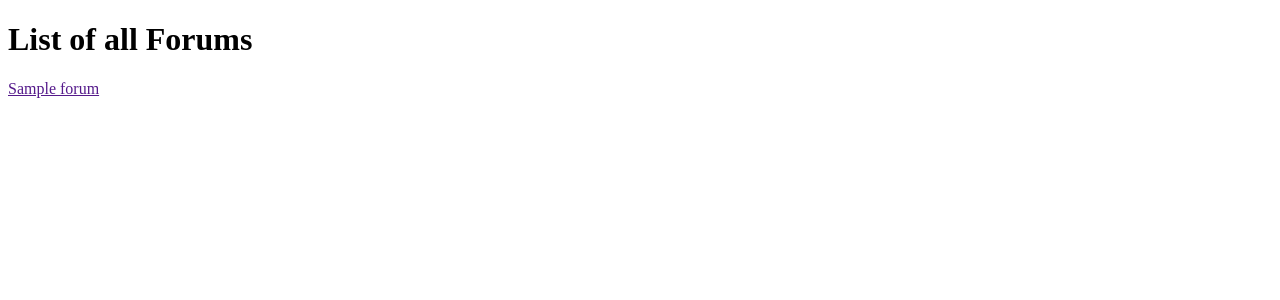
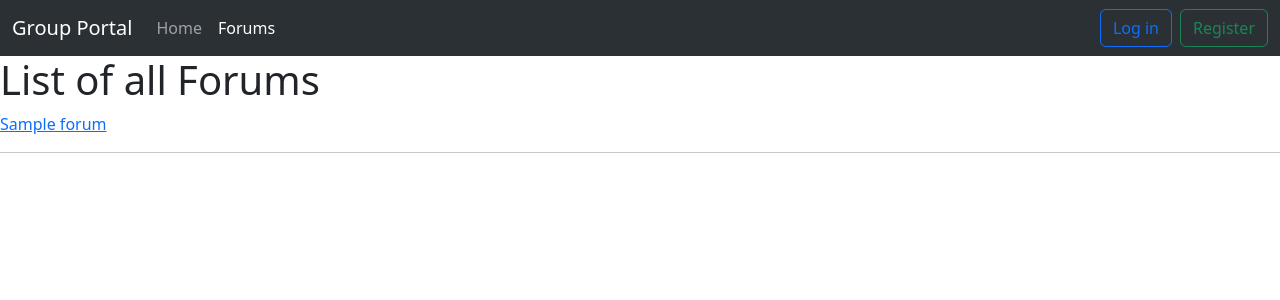
Before and after one commit to Andrew-arch477/-Group-portal, a Django app: template forum/templates/forums.html in a window 1280 px wide. Shown: the top 300 px of the page. Run offline with Django 5.2, Linux system fonts and the light colour scheme; the template is opened without the code that fills it: values that come from a table or form of the project are taken from there, others are empty; tables that the repository leaves empty hold one stand-in row (values such as "Sample post"); parts of the project's set-up code (start-up, migrations or seed data) failed here and were passed over.

Commit message:
Cosmetic changes (style pages)

```diff
--- a/forum/models.py
+++ b/forum/models.py
@@ -4,6 +4,8 @@ from django.db import models
 
 class Forum(models.Model):
     title = models.CharField(max_length=200)
+
+
 class Teacher(models.Model):
     first_name = models.CharField(max_length=50)
     middle_name = models.CharField(max_length=50)
--- a/forum/templates/forums.html
+++ b/forum/templates/forums.html
@@ -4,13 +4,44 @@
     <meta charset="UTF-8">
     <meta name="viewport" content="width=device-width, initial-scale=1.0">
     <title>Document</title>
+    {% load static %}
+    <link href="https://cdn.jsdelivr.net/npm/bootstrap@5.3.4/dist/css/bootstrap.min.css" rel="stylesheet" integrity="sha384-DQvkBjpPgn7RC31MCQoOeC9TI2kdqa4+BSgNMNj8v77fdC77Kj5zpWFTJaaAoMbC" crossorigin="anonymous">
+    <link rel="stylesheet" type="text/css" href="{% static css_file %}">
+    <link rel= "stylesheet" href= "https://maxst.icons8.com/vue-static/landings/line-awesome/line-awesome/1.3.0/css/line-awesome.min.css" >
 </head>
 <body>
+    <nav class="navbar navbar-expand-lg bg-body-tertiary" data-bs-theme="dark">
+        <div class="container-fluid">
+          <a class="navbar-brand" href="">Group Portal</a>
+          <button class="navbar-toggler" type="button" data-bs-toggle="collapse" data-bs-target="#navbarNav" aria-controls="navbarNav" aria-expanded="false" aria-label="Toggle navigation">
+            <span class="navbar-toggler-icon"></span>
+          </button>
+          <div class="collapse navbar-collapse" id="navbarNav">
+            <ul class="navbar-nav me-auto mb-2 mb-lg-0">
+              <li class="nav-item">
+                <a class="nav-link" aria-current="page" href="">Home</a>
+              </li>
+              <li class="nav-item">
+                <a class="nav-link active" aria-current="page" href="{% url 'forums' %}">Forums</a>
+              </li>
+            </ul>
+              <div class="d-flex">
+              {% if user.is_authenticated %}
+                  <a href="" class="btn btn-outline-danger ms-2">Log out</a>
+              {% else %}
+                  <a href="" class="btn btn-outline-primary ms-2">Log in</a>
+                  <a href="" class="btn btn-outline-success ms-2">Register</a>
+              {% endif %}
+            </div>
+          </div>
+        </div>
+    </nav>
     <h1>List of all Forums</h1>
     <div class="vertical_alignment">
         {% if forums %}
         {% for forum in forums %}
-            <a href="">{{ forum.title }}</a>
+            <a href="{% url 'detailed_task' forum_id=forum.id %}">{{ forum.title }}</a>
+            <hr>
         {% endfor %}
         {% endif %}
         {% if not forums %}
--- a/forum/urls.py
+++ b/forum/urls.py
@@ -4,4 +4,5 @@ from .views import *
 
 urlpatterns = [
     path('forums/', Forums.as_view(), name='forums'),
+    path('detailed_forum/<int:forum_id>/', DetailedForum.as_view(), name='detailed_forum'),
 ]
--- a/forum/views.py
+++ b/forum/views.py
@@ -5,12 +5,14 @@ from django.contrib.auth.mixins import LoginRequiredMixin
 
 # Create your views here.
 
-class Forums(LoginRequiredMixin, View):
+class Forums(View):
     def get_context_data(self, **kwargs):
         context = kwargs
+        context["css_file"] = 'styles.css'
         return context
 
     def get(self, request):
         forums = Forum.objects.all()
         context = self.get_context_data(forums=forums)
         return render(request, 'forums.html', context)
+#{% url 'detailed_task' forum_id=forum.id %}
```
Also changed, not shown: forum/static/styles.css (+39 -0 lines), forum/migrations/0002_forum.py (added).
